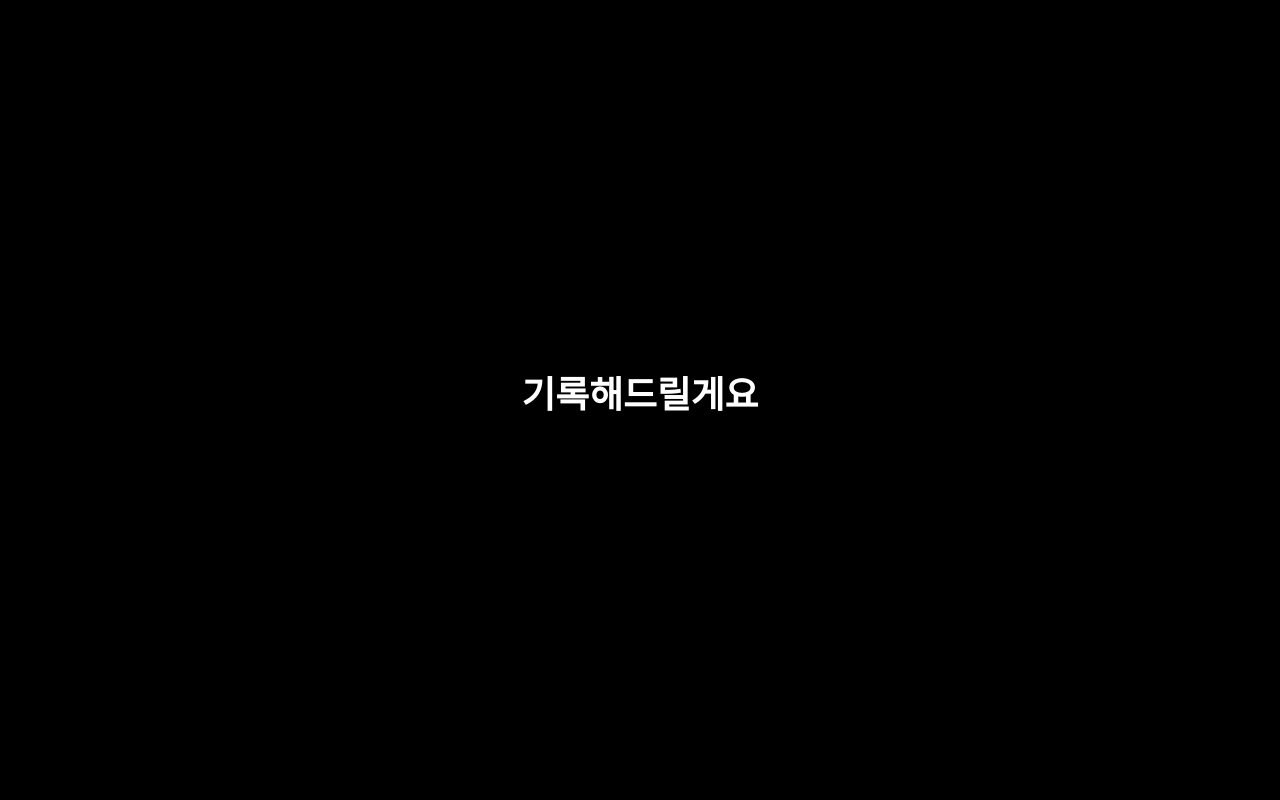
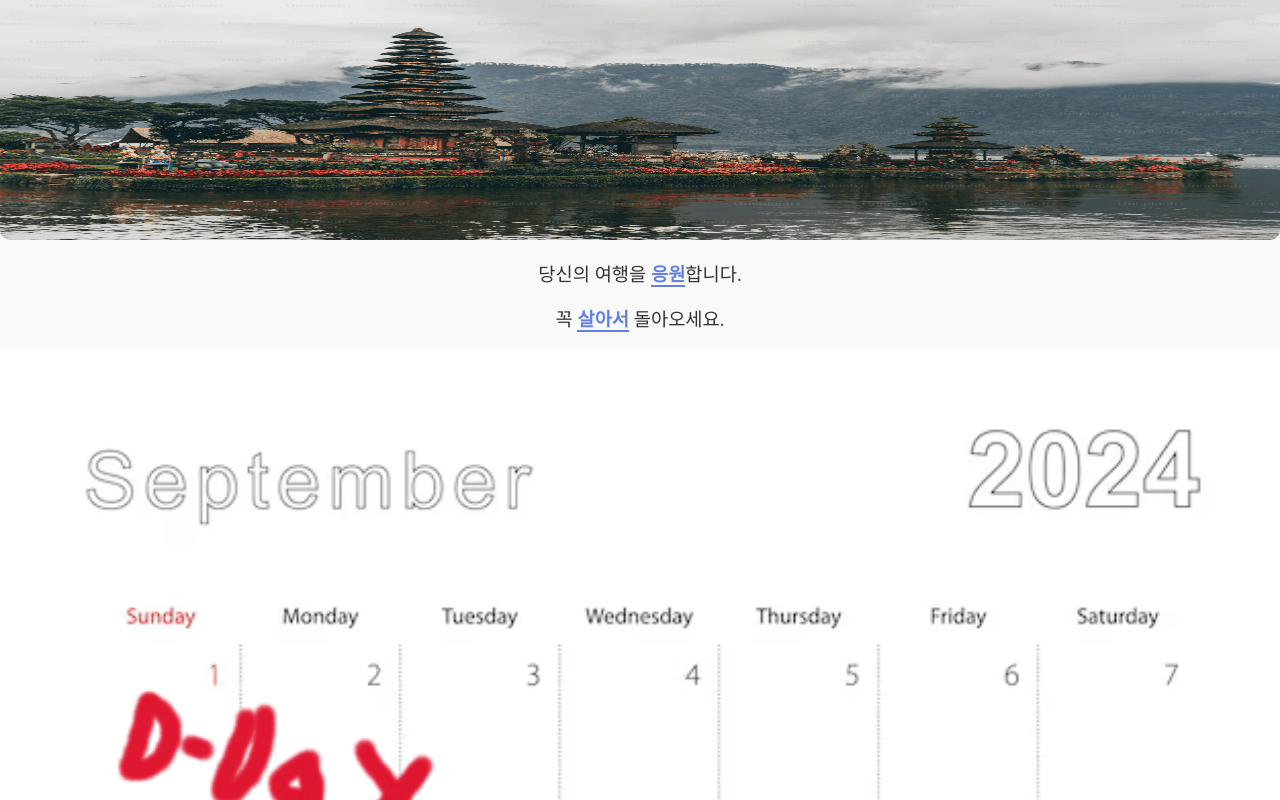
Before and after one commit to byoungyoon/give, a Next.js app: page / in a window 1280 px wide. Built offline with nearby package versions, Linux system fonts and the light colour scheme.

Commit message:
:art: animation 업데이트

```diff
--- a/app/page.module.css
+++ b/app/page.module.css
@@ -7,6 +7,8 @@
   height: 100vh;
   width: 100%;
   background: #f9f9f9;
+  overflow: scroll;
+  overflow-x: hidden;
 }
 
 .section {
@@ -54,3 +56,30 @@
   width: 100%;
   text-align: center;
 }
+
+.body {
+  display: flex;
+  flex-direction: column;
+}
+
+.date {
+  width: 100%;
+  height: 100%;
+}
+
+@keyframes motion {
+  0% {
+    margin-top: 10px;
+  }
+  100% {
+    margin-top: 20px;
+  }
+}
+
+.arrow {
+  width: 100%;
+  display: flex;
+  justify-content: center;
+
+  animation: motion 0.6s infinite alternate;
+}
--- a/app/page.tsx
+++ b/app/page.tsx
@@ -3,11 +3,10 @@
 import styles from './page.module.css';
 import Header from './image/header.png';
 import { useEffect, useMemo, useState } from 'react';
-import MotionText from '@/app/_component/MotionText';
 import Image from 'next/image';
-import { AnimatePresence, motion } from 'framer-motion';
-
-const MOTION_LAYOUT = 'layout';
+import Date from './image/date.png';
+import { motion } from 'framer-motion';
+import { FaAngleDoubleDown } from 'react-icons/fa';
 
 export default function Home() {
   const [timer, setTimer] = useState(0);
@@ -36,31 +35,31 @@ export default function Home() {
 
   return (
     <section className={styles.section}>
-      <AnimatePresence>
-        {!hasContent && (
-          <motion.article
-            className={styles.centerArticle}
-            initial={{ opacity: 0 }}
-            animate={{ opacity: 1 }}
-            exit={{ opacity: 0 }}
-            transition={{ duration: 0.9 }}
-          >
-            <div className={styles.centerTextGroup}>
-              {centerText.map(
-                (text, index) =>
-                  timer === index && (
-                    <MotionText
-                      key={index}
-                      text={text}
-                      layoutId={MOTION_LAYOUT}
-                    />
-                  ),
-              )}
-            </div>
-          </motion.article>
-        )}
-      </AnimatePresence>
-      {hasContent && (
+      {/*<AnimatePresence>*/}
+      {/*  {!hasContent && (*/}
+      {/*    <motion.article*/}
+      {/*      className={styles.centerArticle}*/}
+      {/*      initial={{ opacity: 0 }}*/}
+      {/*      animate={{ opacity: 1 }}*/}
+      {/*      exit={{ opacity: 0 }}*/}
+      {/*      transition={{ duration: 0.9 }}*/}
+      {/*    >*/}
+      {/*      <div className={styles.centerTextGroup}>*/}
+      {/*        {centerText.map(*/}
+      {/*          (text, index) =>*/}
+      {/*            timer === index && (*/}
+      {/*              <MotionText*/}
+      {/*                key={index}*/}
+      {/*                text={text}*/}
+      {/*                layoutId={MOTION_LAYOUT}*/}
+      {/*              />*/}
+      {/*            ),*/}
+      {/*        )}*/}
+      {/*      </div>*/}
+      {/*    </motion.article>*/}
+      {/*  )}*/}
+      {/*</AnimatePresence>*/}
+      {/*{hasContent && (*/}
       <motion.div
         initial={{ opacity: 0 }}
         animate={{ opacity: 1 }}
@@ -78,8 +77,12 @@ export default function Home() {
             </h3>
           </div>
         </header>
+        <div className={styles.body}>
+          <Image src={Date} alt='date' className={styles.date} />
+          <FaAngleDoubleDown className={styles.arrow} size={25} />
+        </div>
       </motion.div>
-      )}
+      {/*)}*/}
     </section>
   );
 }
--- a/package.json
+++ b/package.json
@@ -14,7 +14,8 @@
     "next": "14.2.8",
     "prettier": "^3.3.3",
     "react": "^18",
-    "react-dom": "^18"
+    "react-dom": "^18",
+    "react-icons": "^5.3.0"
   },
   "devDependencies": {
     "@types/node": "^20",
```
Also changed, not shown: app/image/date.png (added), 1 other file (tests, documents, lock files or other folders). Lines whose indentation alone changed are shown as unchanged.
